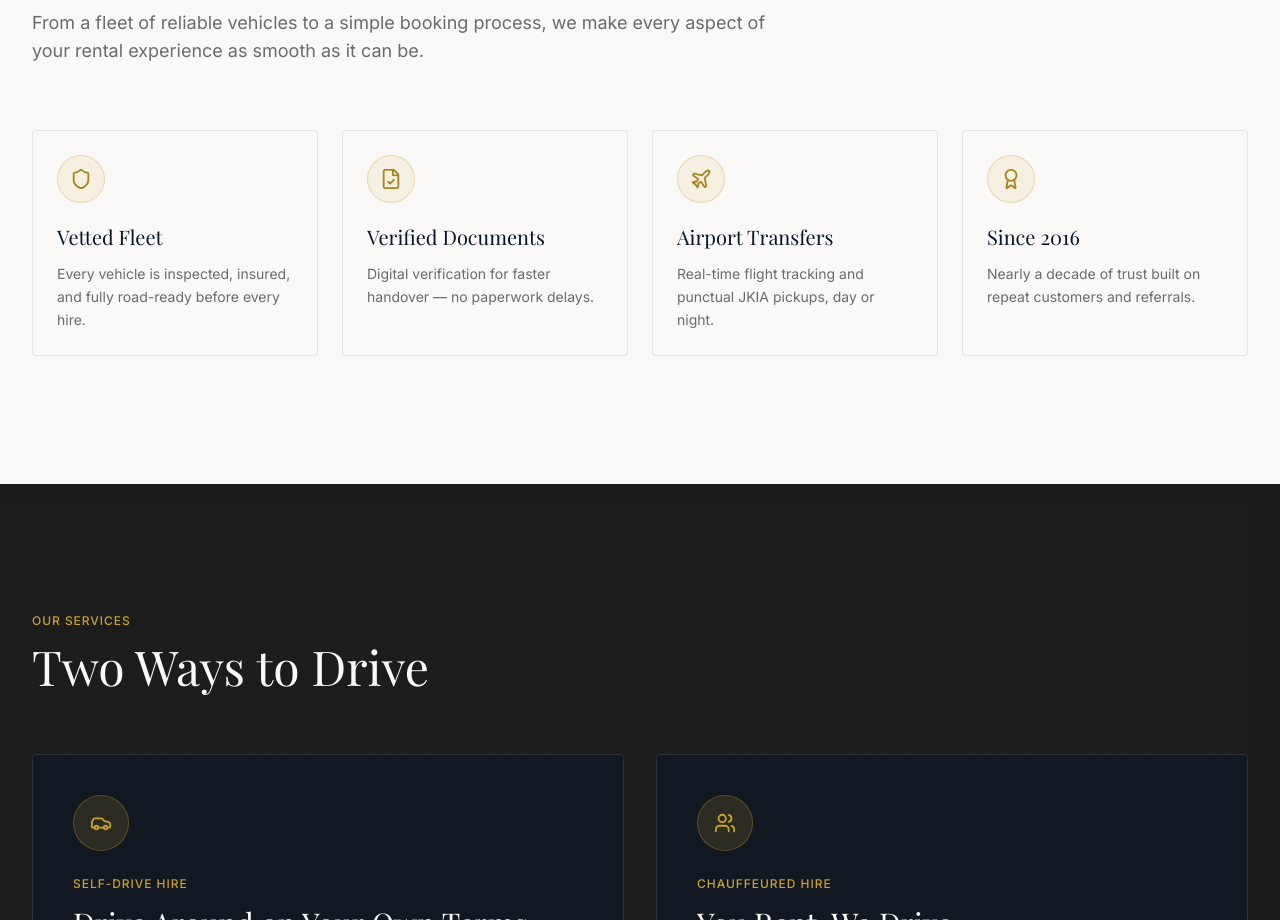
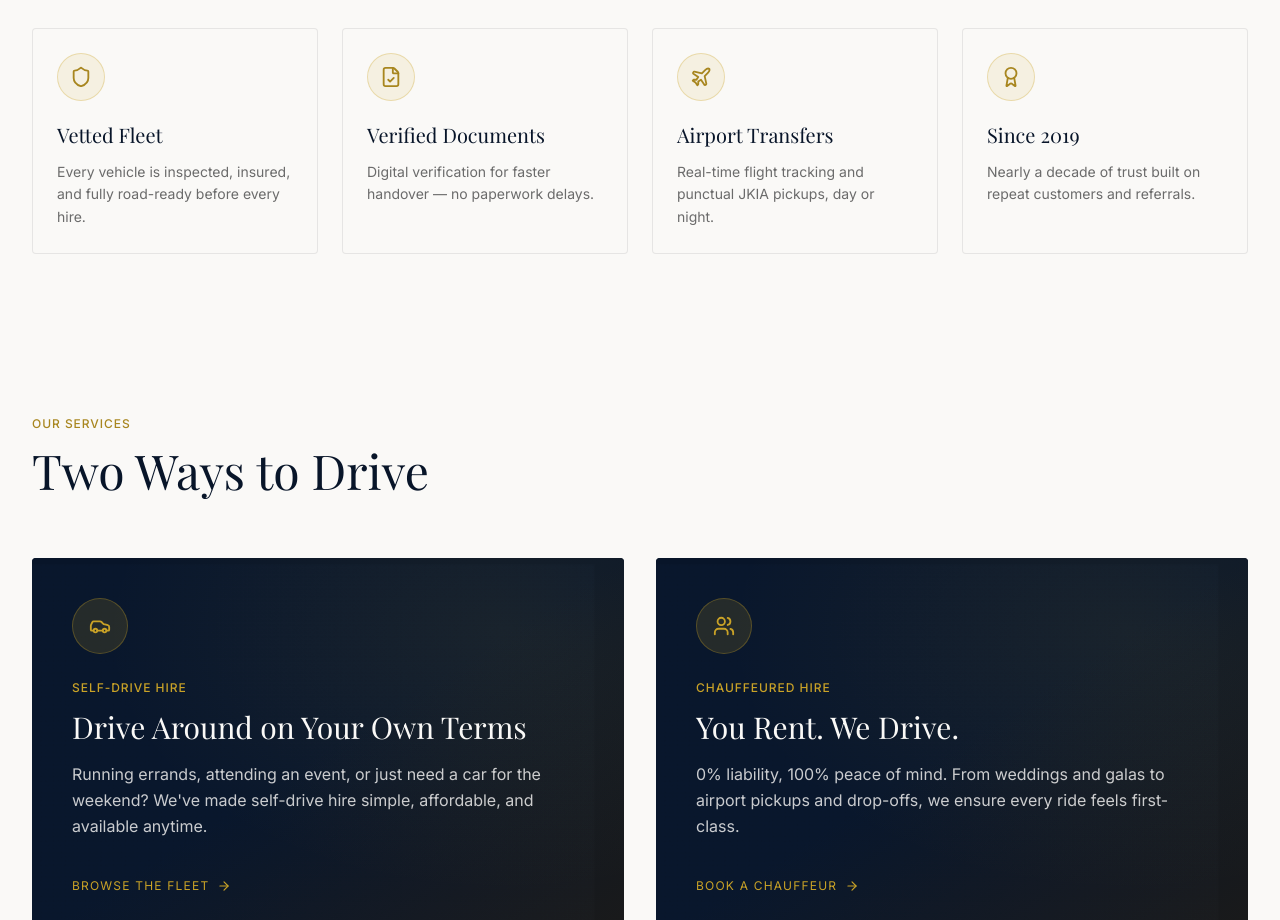
Before and after one commit to ronnyokumu7-arch/car-rental-premium, a Next.js app: page /about in a window 1280 px wide. Shown: the part 1880-2800 px from the top of the page. Built offline with nearby package versions, Linux system fonts and the light colour scheme; no server answers.

Commit message:
feat: casual update

```diff
--- a/app/about/page.tsx
+++ b/app/about/page.tsx
@@ -5,13 +5,13 @@ import { buildPageMetadata } from '../../lib/metadata';
 export const metadata: Metadata = buildPageMetadata({
   title: 'About Us',
   description:
-    "Nairobi's trusted car hire since 2016. 46 vehicles, 17 partner owners, and a fleet ranging from economy saloons to executive SUVs — serving individuals, businesses, and expats across Kenya.",
+    "Nairobi's trusted car hire since 2019. 46 vehicles, 17 partner owners, and a fleet ranging from economy saloons to executive SUVs — serving individuals, businesses, and expats across Kenya.",
   path: '/about',
   keywords: [
     'about Royride car hire',
     'car rental company Nairobi',
     'trusted car hire Kenya',
-    'car hire since 2016',
+    'car hire since 2019',
     'Royride Car Hire Ltd',
   ],
 });
--- a/app/globals.css
+++ b/app/globals.css
@@ -255,3 +255,38 @@
     user-select: text;
   }
 }
+
+
+/* ─────────────────────────────────────────────────────────────
+   GLOBAL TYPOGRAPHY RHYTHM
+   One source of truth for line-height across the entire site.
+   Body text: 1.65 (comfortable reading)
+   Headings:  1.15 (tight, editorial)
+   ───────────────────────────────────────────────────────────── */
+
+@layer base {
+  body {
+    line-height: 1.65;
+  }
+
+  p {
+    line-height: 1.65;
+    margin-bottom: 0;
+  }
+
+  h1, h2 {
+    line-height: 1.15;
+  }
+
+  h3, h4, h5, h6 {
+    line-height: 1.3;
+  }
+
+  li {
+    line-height: 1.65;
+  }
+
+  blockquote {
+    line-height: 1.6;
+  }
+}
--- a/app/layout.tsx
+++ b/app/layout.tsx
@@ -41,7 +41,7 @@ const SITE_URL =
 export const metadata: Metadata = {
   metadataBase: new URL(SITE_URL),
   title: {
-    default: `Royride — Rental Cars for Short-Term Use`,
+    default: `Royride Car Hire — Car Rental in Nairobi`,
     template: `%s — Royride`,
   },
   description: `${BRAND.tagline}. Concierge service, airport transfers, and a curated fleet of luxury vehicles.`,
--- a/app/opengraph-image.tsx
+++ b/app/opengraph-image.tsx
@@ -85,7 +85,7 @@ export default async function Image() {
               letterSpacing: '0.05em',
             }}
           >
-            Nairobi · Kenya · Since 2016
+            Nairobi · Kenya · Since 2019
           </div>
 
           {/* CTA badge */}
--- a/components/marketing/AboutContent.tsx
+++ b/components/marketing/AboutContent.tsx
@@ -35,7 +35,7 @@ export function AboutContent() {
           <p className="type-caption text-accent-500 mb-4">About Us</p>
           <h1 className="type-display text-porcelain mb-8 max-w-4xl">
             Nairobi&apos;s Trusted Fleet{' '}
-            <span className=" font-light">Since 2016</span>
+            <span className=" font-light">Since 2019</span>
           </h1>
           <p className="type-lead text-porcelain/60 max-w-2xl">
             Reliable, cost-effective car hire for individuals, businesses,
@@ -46,9 +46,9 @@ export function AboutContent() {
       </section>
 
       {/* SECTION 2 — Our Story */}
-      <section className="py-24 lg:py-32 px-6 lg:px-8">
+      <section className="pt-20 lg:pt-28 pb-8 lg:pb-12 px-6 lg:px-8">
         <div className="max-w-7xl mx-auto">
-          <div className="grid grid-cols-1 lg:grid-cols-12 gap-12 lg:gap-16 items-start">
+          <div className="grid grid-cols-1 lg:grid-cols-12 gap-6 lg:gap-16 items-start">
             <motion.div
               initial={{ opacity: 0, y: 20 }}
               whileInView={{ opacity: 1, y: 0 }}
@@ -57,10 +57,10 @@ export function AboutContent() {
               className="lg:col-span-4 lg:sticky lg:top-32"
             >
               <p className="type-caption text-accent-600 mb-3">Our Story</p>
-              <h2 className="font-display text-4xl lg:text-5xl text-primary-900 leading-tight mb-6">
+              <h2 className="font-display text-4xl lg:text-5xl text-primary-900 leading-tight mb-0 lg:mb-6">
                 Built on Trust.
                 <br />
-                <span className="font-light">Driven by Detail.</span>
+                <span className=" font-light">Driven by Detail.</span>
               </h2>
             </motion.div>
 
@@ -72,7 +72,7 @@ export function AboutContent() {
               className="lg:col-span-8 space-y-6 text-charcoal-700 leading-relaxed text-lg"
             >
               <p>
-                Royride Car Hire began in 2016 with a simple promise: give
+                Royride Car Hire began in 2019 with a simple promise: give
                 people in Nairobi a car hire experience they could actually
                 trust. No hidden fees. No last-minute surprises. Just
                 reliable vehicles and honest service.
@@ -96,7 +96,8 @@ export function AboutContent() {
               </p>
               <p className="font-display text-xl text-primary-900  pt-4">
                 The result: a fleet you can rely on, at prices you can
-                trust, with service and experience that keeps people coming back.
+                trust, with service and experience that keeps people coming
+                back.
               </p>
             </motion.div>
           </div>
@@ -132,7 +133,7 @@ export function AboutContent() {
       </section>
 
       {/* SECTION 4 — What Sets Us Apart */}
-      <section className="py-24 lg:py-32 px-6 lg:px-8">
+      <section className="pt-20 lg:pt-28 pb-8 lg:pb-12 px-6 lg:px-8">
         <div className="max-w-7xl mx-auto">
           <motion.div
             initial={{ opacity: 0, y: 20 }}
@@ -175,7 +176,7 @@ export function AboutContent() {
             />
             <Differentiator
               icon={<Award size={22} />}
-              title="Since 2016"
+              title="Since 2019"
               description="Nearly a decade of trust built on repeat customers and referrals."
               index={3}
             />
@@ -184,9 +185,7 @@ export function AboutContent() {
       </section>
 
       {/* SECTION 5 — Services */}
-      <section className="bg-charcoal-900 py-24 lg:py-32 px-6 lg:px-8 relative overflow-hidden">
-        <div className="grain-overlay absolute inset-0 opacity-10 mix-blend-overlay pointer-events-none" />
-
+      <section className="bg-porcelain pt-20 lg:pt-28 pb-8 lg:pb-12 px-6 lg:px-8 relative overflow-hidden">
         <div className="relative max-w-7xl mx-auto">
           <motion.div
             initial={{ opacity: 0, y: 20 }}
@@ -195,20 +194,32 @@ export function AboutContent() {
             transition={{ duration: 0.6 }}
             className="max-w-3xl mb-16"
           >
-            <p className="type-caption text-accent-500 mb-3">Our Services</p>
-            <h2 className="font-display text-4xl lg:text-5xl text-porcelain leading-tight">
+            <p className="type-caption text-accent-600 mb-3">Our Services</p>
+            <h2 className="font-display text-4xl lg:text-5xl text-primary-900 leading-tight">
               Two Ways to Drive
             </h2>
           </motion.div>
 
           <div className="grid grid-cols-1 lg:grid-cols-2 gap-8">
+            {/* Self-Drive card */}
             <motion.div
               initial={{ opacity: 0, y: 30 }}
               whileInView={{ opacity: 1, y: 0 }}
               viewport={{ once: true, margin: '-60px' }}
               transition={{ duration: 0.6 }}
-              className="bg-primary-900/50 backdrop-blur-sm border border-porcelain/10 rounded-sm p-8 lg:p-10 hover:border-accent-500/40 transition-all duration-500"
+              className="group relative bg-primary-900 rounded-sm p-8 lg:p-10 overflow-hidden hover:shadow-2xl hover:-translate-y-1 transition-all duration-500"
             >
+              <div className="absolute inset-0 bg-gradient-to-br from-primary-900 via-primary-900 to-charcoal-900" />
+              <div
+                className="absolute inset-0 opacity-40 pointer-events-none"
+                style={{
+                  background:
+                    'radial-gradient(ellipse at 80% 20%, rgba(201, 162, 39, 0.2) 0%, transparent 60%)',
+                }}
+              />
+              <div className="grain-overlay absolute inset-0 opacity-10 mix-blend-overlay pointer-events-none" />
+
+              <div className="relative">
                 <div className="w-14 h-14 rounded-full bg-accent-500/15 border border-accent-500/30 flex items-center justify-center mb-6">
                   <Car size={22} className="text-accent-500" />
                 </div>
@@ -218,30 +229,43 @@ export function AboutContent() {
                 <h3 className="font-display text-2xl lg:text-3xl text-porcelain mb-4">
                   Drive Around on Your Own Terms
                 </h3>
-              <p className="text-porcelain/70 leading-relaxed mb-8">
+                <p className="text-porcelain/80 leading-relaxed mb-8">
                   Running errands, attending an event, or just need a car for
                   the weekend? We&apos;ve made self-drive hire simple,
                   affordable, and available anytime.
                 </p>
                 <Link
                   href="/vehicles"
-                className="inline-flex items-center gap-2 text-xs uppercase tracking-widest text-accent-500 hover:text-porcelain transition-colors group"
+                  className="inline-flex items-center gap-2 text-xs uppercase tracking-widest text-accent-500 hover:text-porcelain transition-colors group/link"
                 >
                   Browse the Fleet
                   <ArrowRight
                     size={14}
-                  className="transition-transform group-hover:translate-x-1"
+                    className="transition-transform group-hover/link:translate-x-1"
                   />
                 </Link>
+              </div>
             </motion.div>
 
+            {/* Chauffeured card */}
             <motion.div
               initial={{ opacity: 0, y: 30 }}
               whileInView={{ opacity: 1, y: 0 }}
               viewport={{ once: true, margin: '-60px' }}
               transition={{ duration: 0.6, delay: 0.15 }}
-              className="bg-primary-900/50 backdrop-blur-sm border border-porcelain/10 rounded-sm p-8 lg:p-10 hover:border-accent-500/40 transition-all duration-500"
+              className="group relative bg-primary-900 rounded-sm p-8 lg:p-10 overflow-hidden hover:shadow-2xl hover:-translate-y-1 transition-all duration-500"
             >
+              <div className="absolute inset-0 bg-gradient-to-br from-primary-900 via-primary-900 to-charcoal-900" />
+              <div
+                className="absolute inset-0 opacity-40 pointer-events-none"
+                style={{
+                  background:
+                    'radial-gradient(ellipse at 80% 20%, rgba(201, 162, 39, 0.2) 0%, transparent 60%)',
+                }}
+              />
+              <div className="grain-overlay absolute inset-0 opacity-10 mix-blend-overlay pointer-events-none" />
+
+              <div className="relative">
                 <div className="w-14 h-14 rounded-full bg-accent-500/15 border border-accent-500/30 flex items-center justify-center mb-6">
                   <Users size={22} className="text-accent-500" />
                 </div>
@@ -251,28 +275,29 @@ export function AboutContent() {
                 <h3 className="font-display text-2xl lg:text-3xl text-porcelain mb-4">
                   You Rent. We Drive.
                 </h3>
-              <p className="text-porcelain/70 leading-relaxed mb-8">
+                <p className="text-porcelain/80 leading-relaxed mb-8">
                   0% liability, 100% peace of mind. From weddings and galas to
                   airport pickups and drop-offs, we ensure every ride feels
                   first-class.
                 </p>
                 <Link
                   href="/contact"
-                className="inline-flex items-center gap-2 text-xs uppercase tracking-widest text-accent-500 hover:text-porcelain transition-colors group"
+                  className="inline-flex items-center gap-2 text-xs uppercase tracking-widest text-accent-500 hover:text-porcelain transition-colors group/link"
                 >
                   Book a Chauffeur
                   <ArrowRight
                     size={14}
-                  className="transition-transform group-hover:translate-x-1"
+                    className="transition-transform group-hover/link:translate-x-1"
                   />
                 </Link>
+              </div>
             </motion.div>
           </div>
         </div>
       </section>
 
       {/* SECTION 6 — By the Numbers */}
-      <section className="py-24 lg:py-32 px-6 lg:px-8">
+      <section className="pt-20 lg:pt-28 pb-8 lg:pb-12 px-6 lg:px-8">
         <div className="max-w-7xl mx-auto">
           <motion.div
             initial={{ opacity: 0, y: 20 }}
@@ -310,7 +335,7 @@ export function AboutContent() {
               index={2}
             />
             <Stat
-              value="2016"
+              value="2019"
               label="Operating Since"
               sublabel="Nearly a decade"
               index={3}
@@ -388,11 +413,14 @@ export function AboutContent() {
                 from USD 50.
               </p>
               <Link
-                href="/contact"
-                className="btn-primary inline-flex items-center justify-center gap-2 w-full"
+                href="/contact?service=Airport+Transfer"
+                className="inline-flex items-center gap-2 text-xs uppercase tracking-widest text-accent-500 hover:text-porcelain transition-colors group"
               >
                 Schedule a Transfer
-                <ArrowRight size={16} />
+                <ArrowRight
+                  size={14}
+                  className="transition-transform group-hover:translate-x-1"
+                />
               </Link>
             </motion.div>
           </div>
@@ -400,7 +428,7 @@ export function AboutContent() {
       </section>
 
       {/* SECTION 8 — Meet the Team */}
-      <section className="py-24 lg:py-32 px-6 lg:px-8">
+      <section className="pt-20 lg:pt-28 pb-8 lg:pb-12 px-6 lg:px-8">
         <div className="max-w-7xl mx-auto">
           <motion.div
             initial={{ opacity: 0, y: 20 }}
@@ -433,7 +461,7 @@ export function AboutContent() {
       </section>
 
       {/* SECTION 9 — Final CTA */}
-      <section className="bg-charcoal-900 py-24 lg:py-32 px-6 lg:px-8 relative overflow-hidden">
+      <section className="bg-primary-900 py-24 lg:py-32 px-6 lg:px-8 relative overflow-hidden">
         <div className="grain-overlay absolute inset-0 opacity-10 mix-blend-overlay pointer-events-none" />
         <div
           className="absolute inset-0 opacity-40 pointer-events-none"
--- a/components/marketing/TrustBar.tsx
+++ b/components/marketing/TrustBar.tsx
@@ -6,7 +6,7 @@ const ITEMS = [
   { value: '4.9★', label: 'Google Rating' },
   { value: '46', label: 'Vehicles' },
   { value: '17', label: 'Partner Owners' },
-  { value: '2016', label: 'Operating Since' },
+  { value: '2019', label: 'Operating Since' },
   { value: 'JKIA', label: 'Airport Transfers' },
 ];
 
--- a/lib/posts.ts
+++ b/lib/posts.ts
@@ -149,13 +149,13 @@ Ready to book? [Get in touch](/contact) with your dates and pickup location.
     accentTo: '#5c1a1a',
   },
   {
-    id: 'royride-since-2016',
-    slug: 'royride-since-2016',
+    id: 'royride-since-2019',
+    slug: 'royride-since-2019',
     title: 'Nine Years On: Reflections from the Royride Team',
     heroHook:
       'From one car to a fleet of 46 — a short look back at what we have learned, and what is next.',
     excerpt:
-      "Since 2016, we've grown from one car to a fleet of 46. A short look back at what we've learned, and what's next for Royride Car Hire.",
+      "Since 2019, we've grown from one car to a fleet of 46. A short look back at what we've learned, and what's next for Royride Car Hire.",
     category: 'News',
     publishedAt: '2026-08-01',
     readTime: '4 min read',
--- a/lib/testimonials.ts
+++ b/lib/testimonials.ts
@@ -23,7 +23,7 @@ export const TESTIMONIALS: Testimonial[] = [
   {
     id: 'simon-kariuki',
     quote:
-      "A beautiful experience with this car hire company!! Car was sparkling clean, had ac so when it was pouring, we didn't have any issues with windscreen. I took a seven - seater van, drove from Nairobi to Nakuru and back, and my family loved it! I highly recommend Roy ride Car Hire Ltd!",
+      "A beautiful experience with this car hire company!! Car was sparkling clean, had ac so when it was pouring, we didn't have any issues with windscreen. I took a seven - seater van, drove from Nairobi to Nakuru and back, and my family loved it! I highly recommend Royride Car Hire Ltd!",
     name: 'Simon Kariuki',
     role: 'Family Road Trip',
     location: 'Nairobi → Nakuru',
```
Lines whose indentation alone changed are shown as unchanged.
